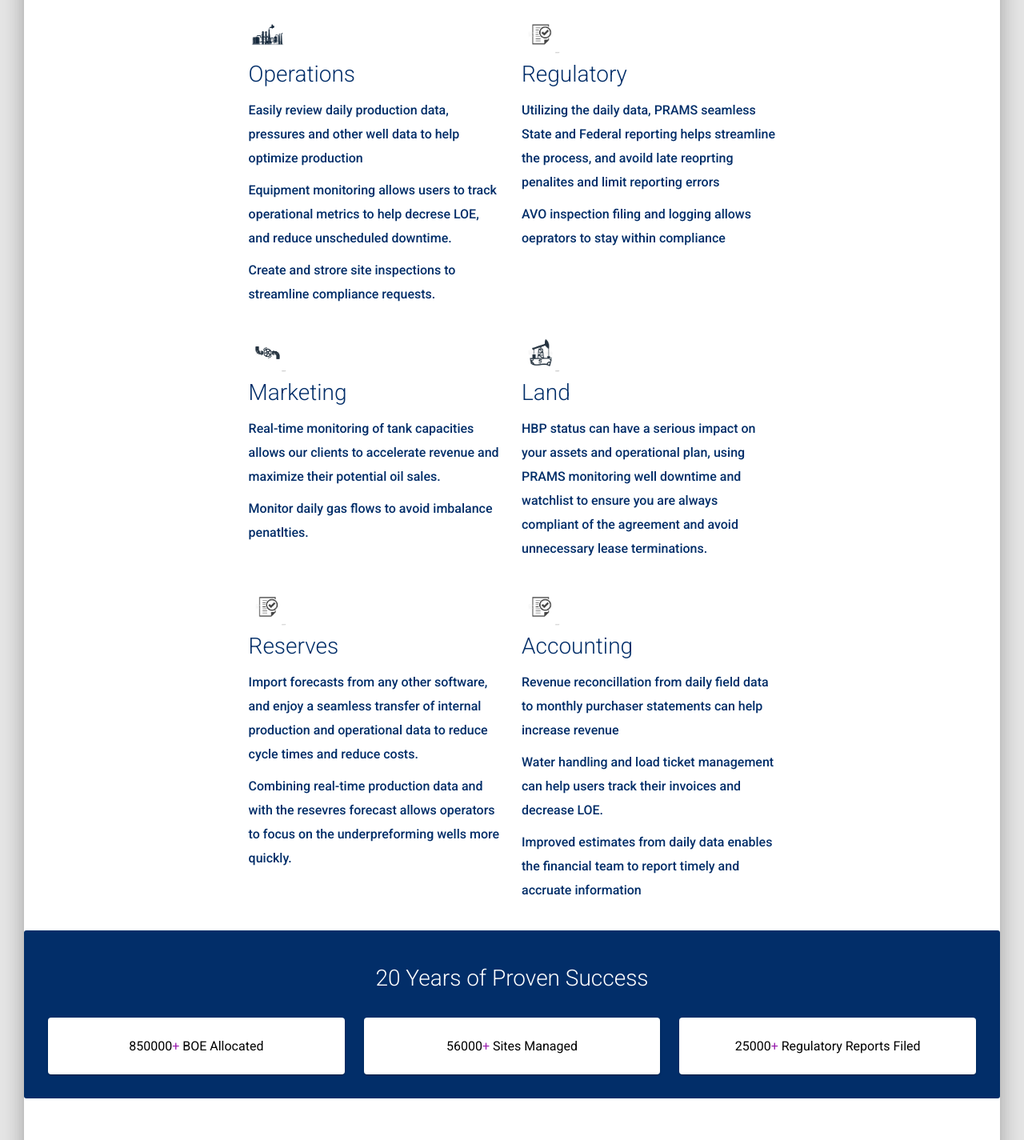
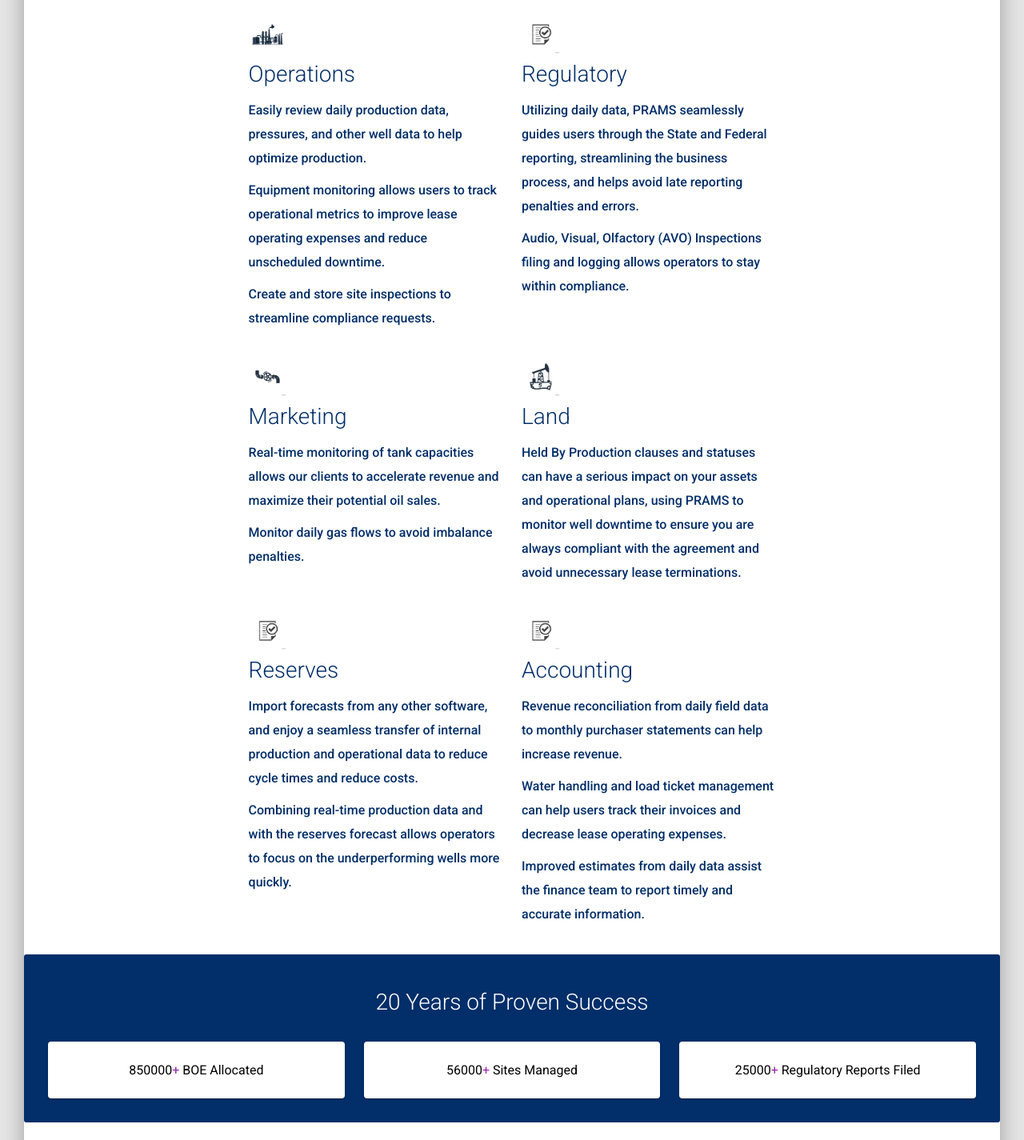
Before and after one commit to dueckerr/pramsplus, a React (Create React App) app: page /#/ in a window 1280 px wide. Shown: the part 1266-2691 px from the top of the page at 80% size. Built offline with nearby package versions, Linux system fonts and the light colour scheme.

Commit message:
proof read

```diff
--- a/src/views/Home/Sections/PRAMSMission.js
+++ b/src/views/Home/Sections/PRAMSMission.js
@@ -25,8 +25,7 @@
           Operators frequently overlook product-management efficiency and revert to unorganized and time-consuming spreadsheets, a factor that too often erodes the operator’s profitability. By simplifying field data capture through single-point data entry, we equip pumpers, engineers, analysts, and operators with the ability to effectively manage what they measure.
           </p>
           <p className={classes.blueText}>
-          The use of an integrated production system simplifies data acquisition and allows everyone in the organization to utilize the production information they need to do their jobs. Anyone can easily see, review and export daily and historical production data using flexible and customizable processes.
-          </p>
+          The use of an integrated production system simplifies data acquisition and allows everyone in the organization to utilize the production information they need to do their jobs. Anyone can easily see, review, and export daily and historical production data using flexible and customizable processes.          </p>
         </Grid>
       </Grid>
     </div>
--- a/src/views/Home/Sections/Software.js
+++ b/src/views/Home/Sections/Software.js
@@ -29,45 +29,68 @@
       <Grid item xs={12} sm={12} md={6} lg={6}>
             <img src={operations} alt="..." className={classes.imageSmall} />
             <p className={classes.lowerHeaderText}>Operations </p>
-            <p className={classes.blueText}>Easily review daily production data, pressures and other well data to help optimize production</p>
-            <p className={classes.blueText}>Equipment monitoring allows users to track operational metrics to help decrese LOE, and reduce unscheduled downtime. </p>
-            <p className={classes.blueText}>Create and strore site inspections to streamline compliance requests. </p>
+            <p className={classes.blueText}>
+            Easily review daily production data, pressures, and other well data to help optimize production.
+            </p>
+            <p className={classes.blueText}>
+            Equipment monitoring allows users to track operational metrics to improve lease operating expenses and reduce unscheduled downtime.
+            </p>
+            <p className={classes.blueText}>
+            Create and store site inspections to streamline compliance requests.
+            </p>
         </Grid>
 
         <Grid item xs={12} sm={12} md={6} lg={6}>
             <img src={regulatory} alt="..." className={classes.imageSmall} />
             <p className={classes.lowerHeaderText}>Regulatory</p>
-            <p className={classes.blueText}>Utilizing the daily data, PRAMS seamless State and Federal reporting helps streamline the process, and avoild late reoprting penalites and limit reporting errors</p>
-            <p className={classes.blueText}>AVO inspection filing and logging allows oeprators to stay within compliance  </p>
+            <p className={classes.blueText}>
+            Utilizing daily data, PRAMS seamlessly guides users through the State and Federal reporting, streamlining the business process, and helps avoid late reporting penalties and errors.           </p>
+            <p className={classes.blueText}>
+            Audio, Visual, Olfactory (AVO) Inspections filing and logging allows operators to stay within compliance.
+            </p>
         </Grid>
 
         <Grid item xs={12} sm={12} md={6} lg={6}>
             <img src={marketing} alt="..." className={classes.imageSmall} />
             <p className={classes.lowerHeaderText}> Marketing </p>
-            <p className={classes.blueText}>Real-time monitoring of tank capacities allows our clients to accelerate revenue and maximize their potential oil sales.</p>
-            <p className={classes.blueText}> Monitor daily gas flows to avoid imbalance penatlties. </p>
+            <p className={classes.blueText}>
+            Real-time monitoring of tank capacities allows our clients to accelerate revenue and maximize their potential oil sales.
+            </p>
+            <p className={classes.blueText}>
+            Monitor daily gas flows to avoid imbalance penalties.
+            </p>
         </Grid>
 
         <Grid item xs={12} sm={12} md={6} lg={6}>
             <img src={moneyJack} alt="..." className={classes.imageSmall} />
             <p className={classes.lowerHeaderText}>Land</p>
-            <p className={classes.blueText}>HBP status can have a serious impact on your assets and operational plan, using PRAMS monitoring well downtime and watchlist to ensure you are always compliant of the agreement and avoid unnecessary lease terminations. </p>
+            <p className={classes.blueText}>
+            Held By Production clauses and statuses can have a serious impact on your assets and operational plans, using PRAMS to monitor well downtime to ensure you are always compliant with the agreement and avoid unnecessary lease terminations.            </p>
         </Grid>
 
 
         <Grid item xs={12} sm={12} md={6} lg={6}>
             <img src={regulatory} alt="..." className={classes.imageSmall} />
             <p className={classes.lowerHeaderText}>Reserves </p>
-            <p className={classes.blueText}>Import forecasts from any other software, and enjoy a seamless transfer of internal production and operational data to reduce cycle times and reduce costs.</p>
-            <p className={classes.blueText}>Combining real-time production data and with the resevres forecast allows operators to focus on the underpreforming wells more quickly. </p>
+            <p className={classes.blueText}>
+            Import forecasts from any other software, and enjoy a seamless transfer of internal production and operational data to reduce cycle times and reduce costs.
+            </p>
+            <p className={classes.blueText}>
+            Combining real-time production data and with the reserves forecast allows operators to focus on the underperforming wells more quickly.            </p>
         </Grid>
 
         <Grid item xs={12} sm={12} md={6} lg={6}>
             <img src={regulatory} alt="..." className={classes.imageSmall} />
             <p className={classes.lowerHeaderText}>Accounting</p>
-            <p className={classes.blueText}>Revenue reconcillation from daily field data to monthly purchaser statements can help increase revenue</p>
-            <p className={classes.blueText}>Water handling and load ticket management can help users track their invoices and decrease LOE. </p>
-            <p className={classes.blueText}>Improved estimates from daily data enables the financial team to report timely and accruate information</p>
+            <p className={classes.blueText}>
+            Revenue reconciliation from daily field data to monthly purchaser statements can help increase revenue.
+            </p>
+            <p className={classes.blueText}>
+            Water handling and load ticket management can help users track their invoices and decrease lease operating expenses.
+            </p>
+            <p className={classes.blueText}>
+            Improved estimates from daily data assist the finance team to report timely and accurate information.
+            </p>
         </Grid>
       </Grid>
     </div>
--- a/src/views/Solutions/Sections/FieldDataCapture.js
+++ b/src/views/Solutions/Sections/FieldDataCapture.js
@@ -25,7 +25,7 @@
         </Grid>
         <Grid xs={12} sm={12} md={7}>
             <small className={classes.socials}>Field Data Caputre</small>
-          <p className={classes.text}>Oil and Gas operators capture and record production data in various ways. At PRAMS we understand that it is important for organizations to implement a recording process that best fits the operating environment. This is why PumperX2 allows for data to be recorded in the field, home office, or imported from SCADA systems. Consistent and accurate daily information is the foundation for precise monthly reconciliation and true-up. Once daily information is recorded it is utilized throughout all aspects of PramsX2, completely eliminating the need for repetitive data entry. Using our Template Manager in AnalystX2 you have the ability to customize exactly what you want to capture for each well in the order that is best suited for each pumper.</p>
+          <p className={classes.text}>With the countless ways operators can capture and record production data, the organization needs to implement a recording process that best fits the operating environment. This is how PumperX2 was designed. It allows for data to be recorded in the field, office or imported from SCADA systems. Consistent and accurate daily information is the foundation for precise monthly reconciliation allocation and reporting. Once-daily information is recorded it is utilized throughout all aspects of PramsX2, eliminating the need for repetitive data entry. Using our Template Manager in AnalystX2, users can customize exactly what they want to capture for each well, as well as in the order that is best suited for each pumper.</p>
             <div className={classes.block}>
               <Grid className={classes.block} container spacing={3}>
               <small className={classes.socials}>Features</small>
@@ -42,7 +42,7 @@
                   <ul className={classes.featuresText}>
                     <li>3rd Party & SCADA Import</li>
                     <li>Corrected Run Ticket Entry</li>
-                    <li>Built in AVO Inspection</li>
+                    <li>Built-in Audio, Visual, Olfactory (AVO) Inspection</li>
                     <li>Customizable facility and APCE inspections</li>
                     <li>Customizable layouts for every well</li>
                   </ul>
--- a/src/views/Solutions/Sections/Outsourcing.js
+++ b/src/views/Solutions/Sections/Outsourcing.js
@@ -24,7 +24,7 @@
         <Grid xs={12} sm={12} md={7}>
             <small className={classes.socials}>Business Process Outsourcing</small>
                   <p className={classes.text}>
-                    Sharing production and operational data internally and with outside partners with automated reporting that is sent via email is easy with PramsX2. This client-driven aspect of PramsX2 consistently and automatically distributes necessary production data to any email address hourly, daily, weekly, monthly, or at a customized time-interval. Analysts and operators no longer need to remember which data report to share internally or with partnered stakeholders, nor do they need to remember when to share it. By eliminating tedious and repetitive reporting, PramsX2 increases operational efficiency by providing the capability to automate countless reporting tasks simultaneously.
+                  Sharing production and operational data internally and with outside partners with automated reporting that is sent via email is easy with PramsX2. This client-driven aspect of PramsX2 consistently and automatically distributes necessary production data to any email address hourly, daily, weekly, monthly, or at a customized time-interval. Analysts and operators no longer need to remember which data report to share internally or with partnered stakeholders, nor do they need to remember when to share it. By eliminating tedious and repetitive reporting, PramsX2 increases operational efficiency by providing the capability to automate countless reporting tasks simultaneously.
                   </p>
                    <div className={classes.block}>
                     <Grid className={classes.block} container spacing={3}>
--- a/src/views/Solutions/Sections/ProductionAccounting.js
+++ b/src/views/Solutions/Sections/ProductionAccounting.js
@@ -20,7 +20,7 @@
       <Grid className={classes.block} container spacing={3}>
         <Grid xs={12} sm={12} md={7}>
           <small className={classes.socials}>Monthly Production Accounting & Reporting</small>
-            <p className={classes.text}>PramsX2 is the most versatile upstream production accounting and reporting tool available in the oil and gas industry today. The ability to easily and accurately deliver timely internal, partner and regulatory reports is a must for any operator. PramsX2 was designed with the flexibility to interface with endless 3rd party software packages (BOLO Systems, Excalibur, Ares, Wolfpack, OGsys, etc). This creates a software synergy that streamlines data reporting and compels efficiency. AnalystX2 allows the user to efficiently review and finalize monthly production and then provide that information internally and externally. When you are ready to submit your agency reports all it takes is a few clicks of the mouse to generate both the official printed copies and EDI files for upload to the agencies.</p>
+            <p className={classes.text}>PramsX2 is the most versatile upstream production accounting and reporting tool available in the oil and gas industry today. The ability to easily and accurately deliver timely internal, partner, and regulatory reports is a must for any operator. PramsX2 was designed with the flexibility to interface with endless 3rd party software packages (BOLO Systems, Excalibur, Ares, Wolfpack, OGsys, etc). This creates a software synergy that streamlines data reporting and compels efficiency. AnalystX2 allows the user to efficiently review and finalize monthly production and then provide that information internally and externally. When you are ready to submit your agency reports all it takes is a few clicks of the mouse to generate both the official printed copies and EDI files for upload to the agencies.</p>
             <div className={classes.block}>
               <Grid className={classes.block} container spacing={3}>
               <small className={classes.socials}>Features</small>
--- a/src/views/Solutions/Sections/RegulatoryReporting.js
+++ b/src/views/Solutions/Sections/RegulatoryReporting.js
@@ -19,7 +19,7 @@
       <Grid className={classes.block} container spacing={3}>
         <Grid xs={12} sm={12} md={7}>
           <small className={classes.socials}>Production & Regulatory Reporting</small>
-            <p className={classes.text}> Unique and complex regulatory requirements hinder production reporting for every operator. Over the years our clients have consistently requested a friendly and accurate regulatory reporting interface—a request that is brilliantly delivered within the PramsX2 suite. Regulatory reporting setup is swift, and our software development team constantly monitors agencies for regulatory changes and implements timely updates at no additional cost.</p>
+            <p className={classes.text}> Unique and complex regulatory requirements hinder production reporting for every operator. Over the years our clients have consistently requested a friendly and accurate regulatory reporting interface—a request that is brilliantly delivered within the PramsX2 suite. The regulatory reporting setup is swift, and our software development team constantly monitors agencies for regulatory changes and implements timely updates at no additional cost.</p>
             <div className={classes.block}>
               <Grid className={classes.block} container spacing={3}>
               <small className={classes.socials}>Reports Inlcuded</small>
@@ -49,7 +49,7 @@
                 </Grid>
                 <Grid tem xs={12} sm={12} md={3} lg={3}>
                   <ul className={classes.featuresText}>
-                    <li>Missippi</li>
+                    <li>Mississippi</li>
                     <li>North Dakota</li>
                     <li>Utah</li>
                     <li>New Mexico</li>
```
Also changed, not shown: src/views/Home/Sections/PramsStatement.js (+4 -3 lines), src/views/Home/Sections/Pricing.js (+8 -8 lines), 13 other files (tests, documents, lock files or other folders).
